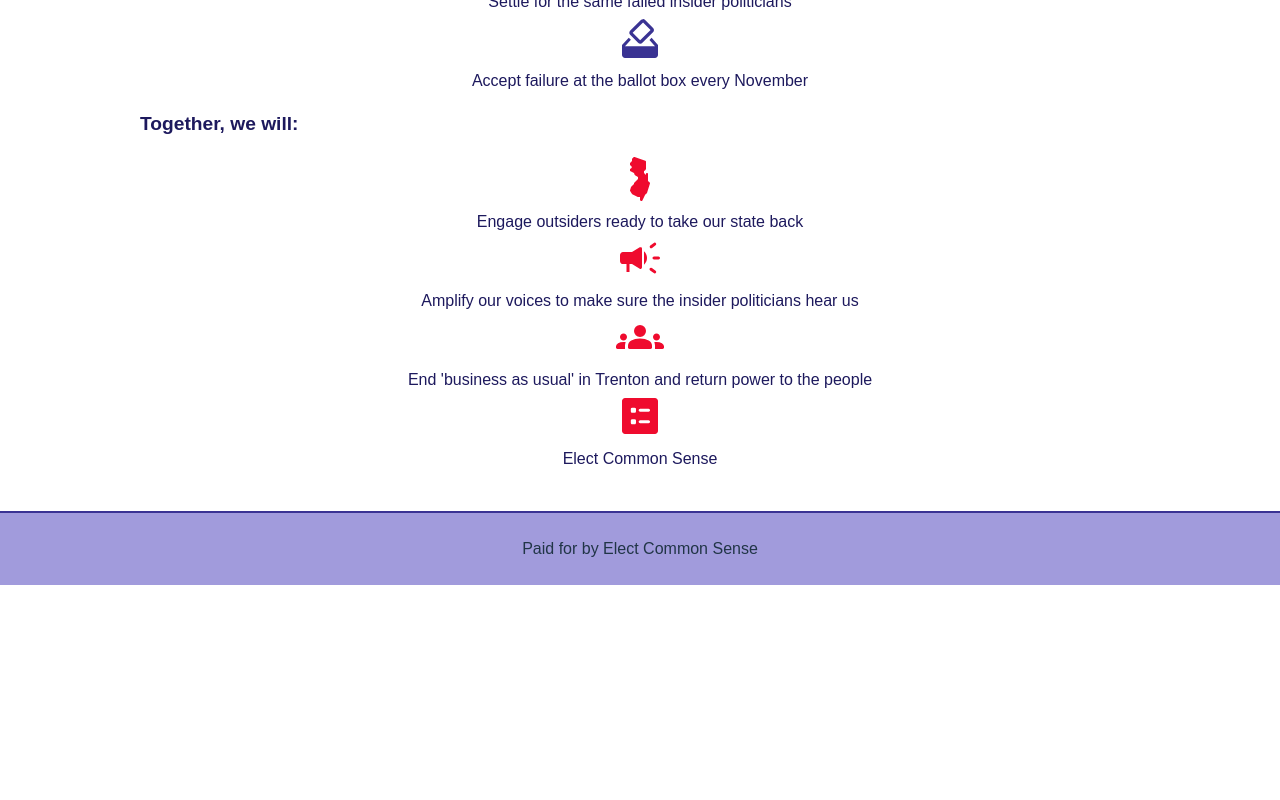
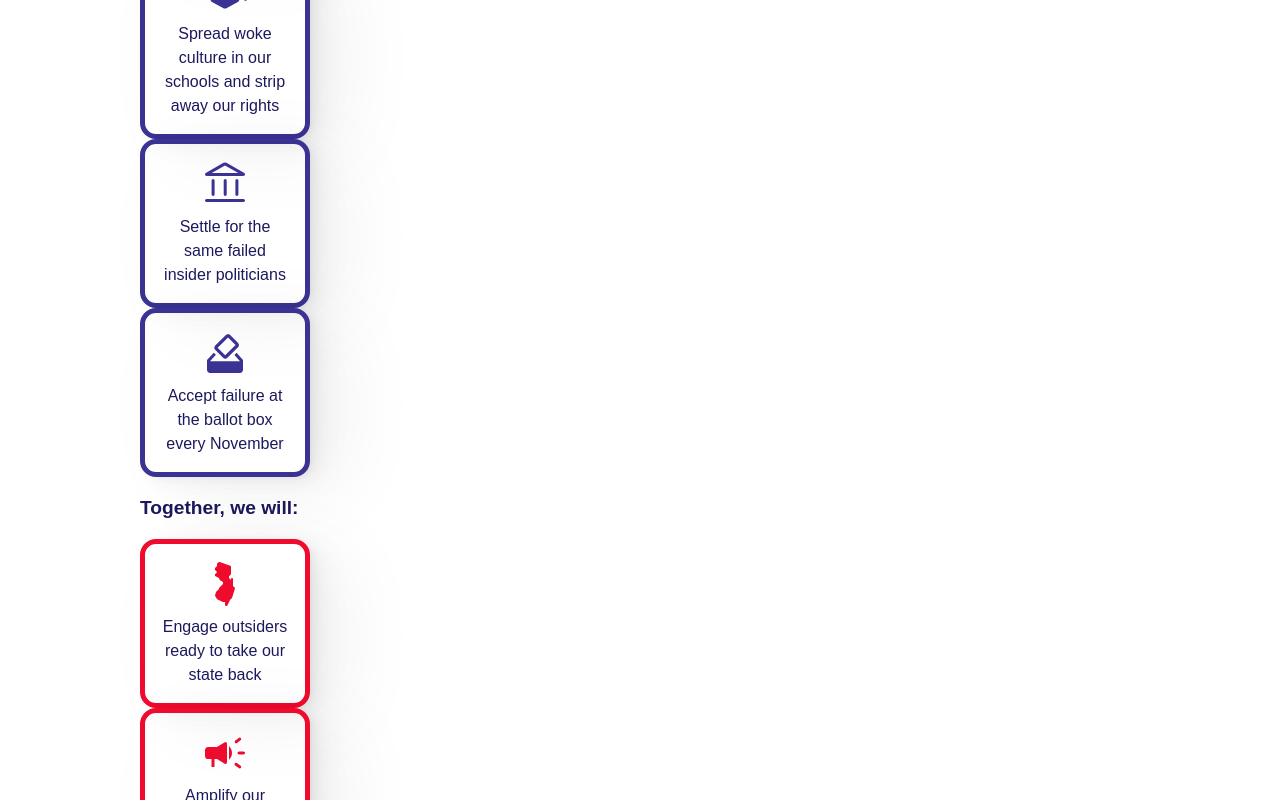
Before and after one commit to National-Public-Affairs/ecs-nj-splash-react, a React (Vite) app: page /mission in a window 1280 px wide. Shown: the part 600-1400 px from the top of the page. Before the commit the page ends 1185 px from the top, so only its background shows below. Built offline with nearby package versions, Linux system fonts and the light colour scheme; a web font is replaced by a local one.

Commit message:
animations

```diff
--- a/src/pages/Mission/Mission.tsx
+++ b/src/pages/Mission/Mission.tsx
@@ -1,3 +1,4 @@
+import { useTrail, animated } from '@react-spring/web';
 import Header from '../../components/Header/Header';
 import Tile from '../../components/Tile/Tile';
 import Bank from '../../assets/SVG/Bank';
@@ -10,7 +11,56 @@ import Ballot from '../../assets/SVG/Ballot';
 import People from '../../assets/SVG/People';
 import styles from './Mission.module.css';
 
+const firstSectionData = [
+  <Tile
+    icon={<PiggyBank fillColor="#3a3393" />}
+    text="Allow Trenton to overtax us and over-regulate us"
+  />,
+  <Tile
+    icon={<School fillColor="#3a3393" />}
+    text="Spread woke culture in our schools and strip away our rights"
+  />,
+  <Tile
+    icon={<Bank fillColor="#3a3393" />}
+    text="Settle for the same failed insider politicians"
+  />,
+  <Tile
+    icon={<BallotBox fillColor="#3a3393" />}
+    text="Accept failure at the ballot box every November"
+  />,
+];
+
+const secondSectionData = [
+  <Tile
+    icon={<NJ fillColor="#ef0b2e" />}
+    text="Engage outsiders ready to take our state back"
+  />,
+  <Tile
+    icon={<Megaphone fillColor="#ef0b2e" />}
+    text="Amplify our voices to make sure the insider politicians hear us"
+  />,
+  <Tile
+    icon={<People fillColor="#ef0b2e" />}
+    text="End 'business as usual' in Trenton and return power to the people"
+  />,
+  <Tile
+    icon={<Ballot fillColor="#ef0b2e" />}
+    text="Elect Common Sense"
+  />,
+];
+
 function Content() {
+  const trail = useTrail(4, {
+    from: {
+      opacity: 0,
+      transform: 'scale(0.5)',
+    },
+    to: {
+      opacity: 1,
+      transform: 'scale(1)',
+    },
+  });
+
   return (
     <div className={styles.wrapper}>
       <p className={`${styles.purpleText} bold`}>
@@ -18,26 +68,16 @@ function Content() {
       </p>
 
      <div className={styles.tileGroup}>
-       <Tile
-        icon={<PiggyBank fillColor="#3a3393" />}
-        text="Allow Trenton to overtax us and over-regulate us"
-        borderColor="#3a3393"
-      />
-      <Tile
-        icon={<School fillColor="#3a3393" />}
-        text="Spread woke culture in our schools and strip away our rights"
-        borderColor="#3a3393"
-      />
-      <Tile
-        icon={<Bank fillColor="#3a3393" />}
-        text="Settle for the same failed insider politicians"
-        borderColor="#3a3393"
-      />
-      <Tile
-        icon={<BallotBox fillColor="#3a3393" />}
-        text="Accept failure at the ballot box every November"
-        borderColor="#3a3393"
-      />
+       {
+        trail.map((props, idx) => (
+          <animated.div
+            className={styles.item}
+            style={{ ...props, border: '5px solid #3a3393' }}
+          >
+            {firstSectionData[idx]}
+          </animated.div>
+        ))
+       }
      </div>
 
       <p className={`${styles.purpleText} bold`}>
@@ -45,26 +85,16 @@ function Content() {
       </p>
 
       <div className={styles.tileGroup}>
-        <Tile
-          icon={<NJ fillColor="#ef0b2e" />}
-          text="Engage outsiders ready to take our state back"
-          borderColor="#ef0b2e"
-        />
-        <Tile
-          icon={<Megaphone fillColor="#ef0b2e" />}
-          text="Amplify our voices to make sure the insider politicians hear us"
-          borderColor="#ef0b2e"
-        />
-        <Tile
-          icon={<People fillColor="#ef0b2e" />}
-          text="End 'business as usual' in Trenton and return power to the people"
-          borderColor="#ef0b2e"
-        />
-        <Tile
-          icon={<Ballot fillColor="#ef0b2e" />}
-          text="Elect Common Sense"
-          borderColor="#ef0b2e"
-        />
+        {
+          trail.map((props, idx) => (
+            <animated.div
+              className={styles.item}
+              style={{ ...props, border: '5px solid #ef0b2e' }}
+            >
+              {secondSectionData[idx]}
+            </animated.div>
+        ))
+        }
       </div>
     </div>
   );
```
